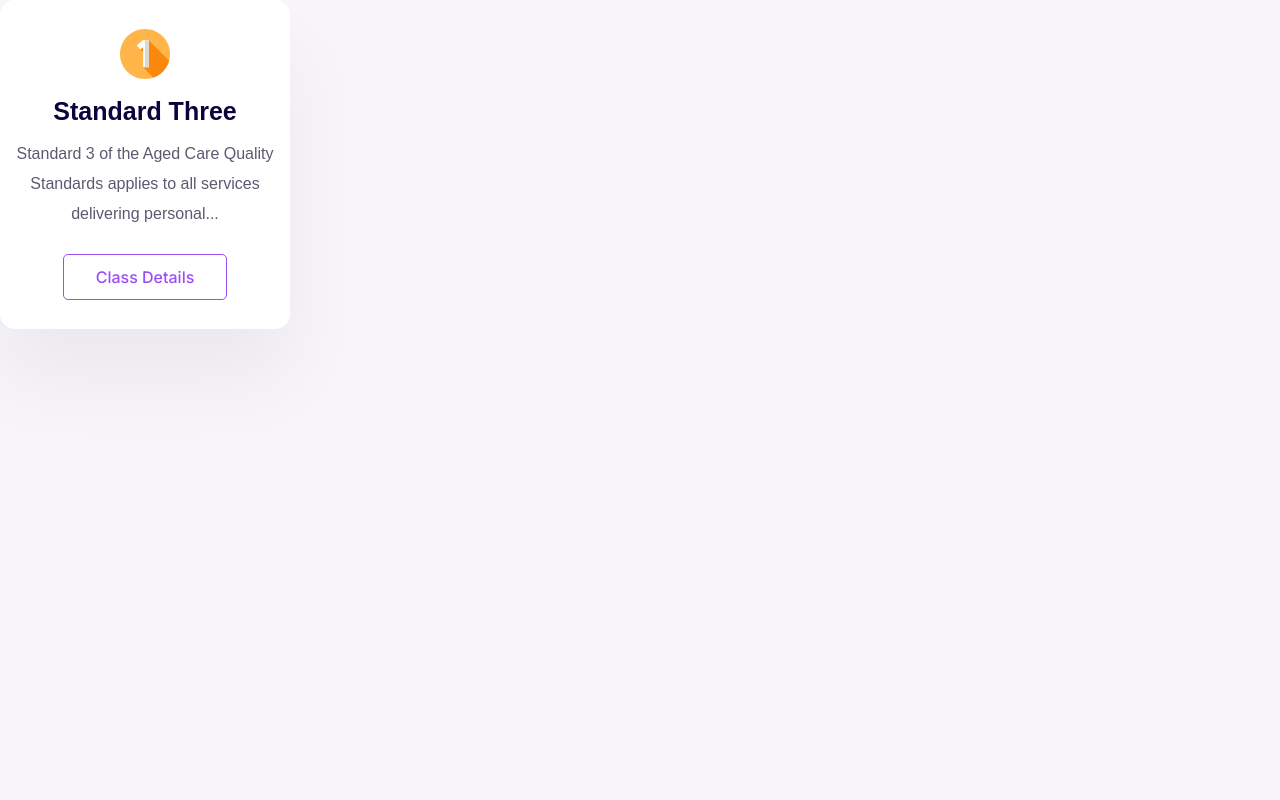
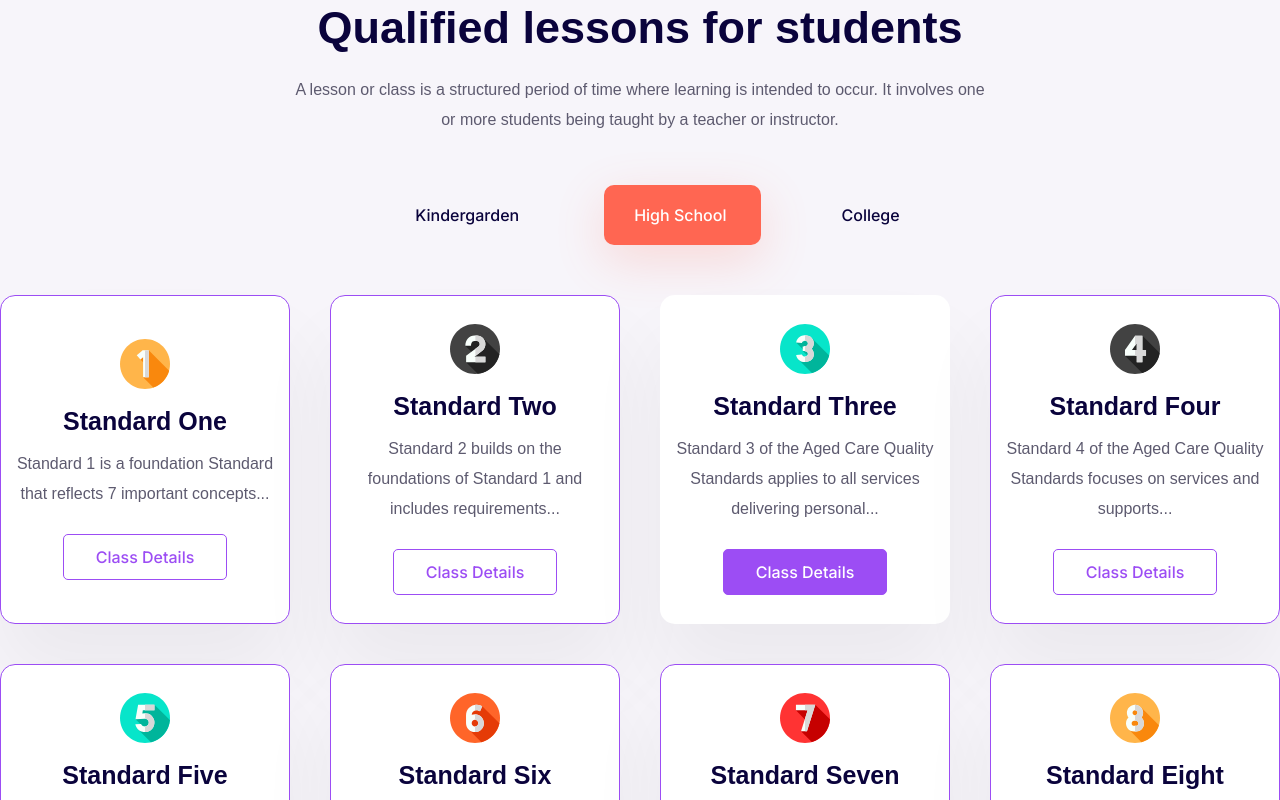
Before and after one commit to sandeshshahi/Eduvi-web, a React (Vite) app: page / in a window 1280 px wide. Shown: the top 800 px of the page. Built offline with nearby package versions, Linux system fonts and the light colour scheme; a web font is replaced by a local one.

Commit message:
Build cards section in lessons using grids and external data to fill cards

```diff
--- a/src/App.jsx
+++ b/src/App.jsx
@@ -21,8 +21,8 @@ function App() {
       {/* <ImageSection /> */}
       {/* <JoinCoursesSection /> */}
       {/* <TitleSection /> */}
-      {/* <LessonsSection /> */}
-      <LessonCard />
+      <LessonsSection />
+      {/* <LessonCard /> */}
     </>
   );
 }
--- a/src/components/lessons/LessonsSection.jsx
+++ b/src/components/lessons/LessonsSection.jsx
@@ -1,11 +1,17 @@
+import LessonCard from "./card/LessonCard";
 import Hobberd from "./hobberd/Hobberd";
 import TitleSection from "./title/TitleSection";
-
+import { lessons } from "../../data/lessonData";
 const LessonsSection = () => {
   return (
     <div className="lessons__section">
       <TitleSection />
       <Hobberd />
+      <div className="lessons__section-cards">
+        {lessons.map((item) => {
+          return <LessonCard item={item} key={item.key} />;
+        })}
+      </div>
     </div>
   );
 };
--- a/src/components/lessons/card/LessonCard.jsx
+++ b/src/components/lessons/card/LessonCard.jsx
@@ -1,21 +1,20 @@
-import icon1 from "../../../assets/icons/1.svg";
+/* eslint-disable react/prop-types */
 
-const LessonCard = () => {
+const LessonCard = ({ item }) => {
   return (
-    <div className="lessoncard">
+    <div className={`lessoncard ${item.status}`}>
       <img
         className="lessoncard-icon"
-        src={icon1}
+        src={item.image}
         alt=""
         height={50}
         width={50}
       />
-      <h3 className="lessoncard-h3">Standard Three</h3>
-      <p className="lessoncard-p">
-        Standard 3 of the Aged Care Quality Standards applies to all services
-        delivering personal...
-      </p>
-      <button className="lessoncard-button ">Class Details</button>
+      <h3 className="lessoncard-h3">{item.title}</h3>
+      <p className="lessoncard-p">{item.description}</p>
+      <button className={`lessoncard-button ${item.status}`}>
+        Class Details
+      </button>
     </div>
   );
 };
--- /dev/null
+++ b/src/data/lessonData.js
@@ -0,0 +1,61 @@
+import image1 from "../assets/icons/1.svg";
+import image2 from "../assets/icons/2.svg";
+import image3 from "../assets/icons/3.svg";
+import image4 from "../assets/icons/4.svg";
+import image5 from "../assets/icons/5.svg";
+import image6 from "../assets/icons/6.svg";
+import image7 from "../assets/icons/7.svg";
+import image8 from "../assets/icons/8.svg";
+
+
+export const lessons = [
+  {
+    id: 1,
+    title: "Standard One",
+    description: "Standard 1 is a foundation Standard that reflects 7 important concepts...",
+    image: image1,
+  },
+  {
+    id: 2,
+    title: "Standard Two",
+    description: "Standard 2 builds on the foundations of Standard 1 and includes requirements...",
+    image: image2,
+  },
+  {
+    id: 3,
+    title: "Standard Three",
+    description: "Standard 3 of the Aged Care Quality Standards applies to all services delivering personal...",
+    image: image3,
+    status: "active",
+  },
+  {
+    id: 4,
+    title: "Standard Four",
+    description: "Standard 4 of the Aged Care Quality Standards focuses on services and supports...",
+    image: image4,
+  },
+  {
+    id: 5,
+    title: "Standard Five",
+    description: "Standard 5 Learning Resources. Learning Resources ensure that the school has the...",
+    image: image5,
+  },
+  {
+    id: 6,
+    title: "Standard Six",
+    description: "Standard 6 requires an organisation to have a system to resolve complaints...",
+    image: image6,
+  },
+  {
+    id: 7,
+    title: "Standard Seven",
+    description: "Standard 7 Blood Management mandates that leaders of health service organisations...",
+    image: image7,
+  },
+  {
+    id: 8,
+    title: "Standard Eight",
+    description: "Standard 8 Course from NCERT Solutions help students to understand...",
+    image: image8,
+  },
+];
--- a/src/sass/components/_button.scss
+++ b/src/sass/components/_button.scss
@@ -11,6 +11,11 @@
   gap: utils.rem(5);
   outline: none;
   border: none;
+  &.active {
+    color: globals.$text-color-white;
+    background-color: globals.$button-color-secondary;
+    box-shadow: 0px 15px 50px 0px rgba(255, 102, 82, 0.2);
+  }
   &:hover {
     cursor: pointer;
   }
@@ -25,8 +30,3 @@
 .btn-secondary {
   color: globals.$text-color;
 }
-.active {
-  color: globals.$text-color-white;
-  background-color: globals.$button-color-secondary;
-  box-shadow: 0px 15px 50px 0px rgba(255, 102, 82, 0.2);
-}
--- a/src/sass/layout/_lessons.scss
+++ b/src/sass/layout/_lessons.scss
@@ -1,6 +1,15 @@
 @use "../utils/" as utils;
 @use "../globals/" as globals;
 
+.lessons__section {
+  @include utils.flexDisplay(column, center, center);
+  gap: utils.rem(50);
+  &-cards {
+    display: grid;
+    grid-template-columns: repeat(4, 1fr);
+    gap: utils.rem(40);
+  }
+}
 .title__section {
   height: utils.rem(135);
   width: utils.rem(700);
@@ -13,6 +22,7 @@
     @include utils.font-Metropolis(400, 16, 30);
     text-align: center;
     color: globals.$text-color-light;
+    margin-top: utils.rem(20);
   }
 }
 
@@ -33,8 +43,12 @@
   background-color: globals.$background-color-white;
   box-shadow: 0px 50px 80px 0px rgba(0, 0, 0, 0.05);
   border-radius: utils.rem(15);
+  padding: 0 utils.rem(15);
   @include utils.flexDisplay(column, center, center);
-
+  border: utils.rem(1) solid globals.$button-color-primary;
+  &.active {
+    border: none;
+  }
   &-icon {
   }
 
@@ -50,6 +64,7 @@
     text-align: center;
     color: globals.$text-color-light;
     margin-top: utils.rem(15);
+    text-overflow: ellipsis;
   }
   &-button {
     @include utils.font-Inter(500, 16, 20);
@@ -60,6 +75,9 @@
     color: globals.$button-color-primary;
     background-color: globals.$background-color-white;
     margin-top: utils.rem(25);
+    &:hover {
+      cursor: pointer;
+    }
     &.active {
       color: globals.$text-color-white;
       background-color: globals.$button-color-primary;
```
Also changed, not shown: src/css/style.min.css, 1 other file (tests, documents, lock files or other folders).
